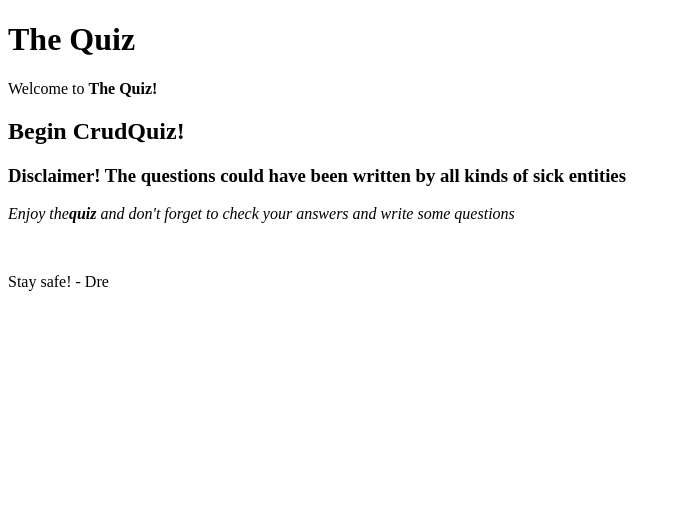
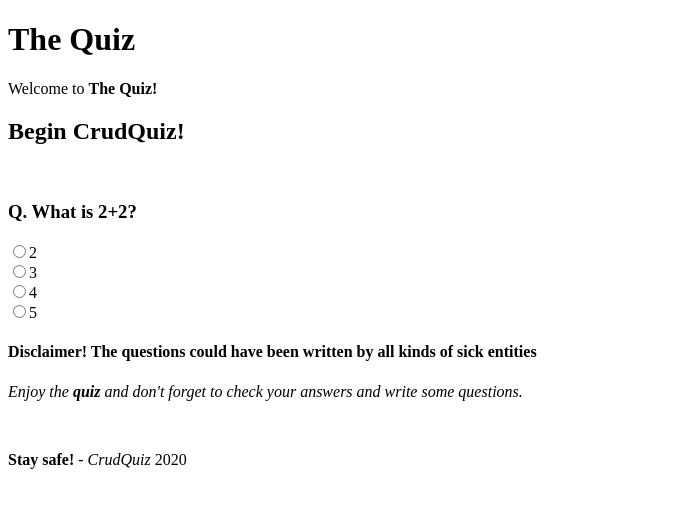
Before and after one commit to dreops/crudquiz, a Flask app: page /quiz in a window 1280 px wide. Shown: the part 26-534 px from the top of the page, without its empty margins (0-682 px from the left). Run offline with Flask 2, Linux system fonts and the light colour scheme.

Commit message:
added first form in HTML to 'quiz'

```diff
--- a/application/templates/quiz.html
+++ b/application/templates/quiz.html
@@ -3,8 +3,21 @@
     <h1>{{ title }}</h1>
     <p> Welcome to <b>The Quiz!</b></p>
     <h2>Begin CrudQuiz!</h2>
-    <h3>Disclaimer! The questions could have been written by all kinds of sick entities</h3>
-    <p><i>Enjoy the<b>quiz</b> and don't forget to check your answers and write some questions</i></p>
+    <!-- Start questions -->
     <br>
-    <p>Stay safe! - Dre</p>
+        <h3>Q. What is 2+2?</h3>
+        <div class='form'>
+            <form method="POST" action=''>
+                <input type="radio" name=q1 />2<br>
+                <input type="radio" name=q1 />3<br>
+                <input type="radio" name=q1 />4<br>
+                <input type="radio" name=q1 />5<br>
+            </form>
+        </div>
+
+    </p>
+    <h4>Disclaimer! The questions could have been written by all kinds of sick entities</h3>
+    <p><i>Enjoy the <b>quiz</b> and don't forget to check your answers and write some questions.</i></p>
+    <br>
+    <p><b>Stay safe!</b> - <i>CrudQuiz</i> 2020</p>
 {% endblock %}
```
